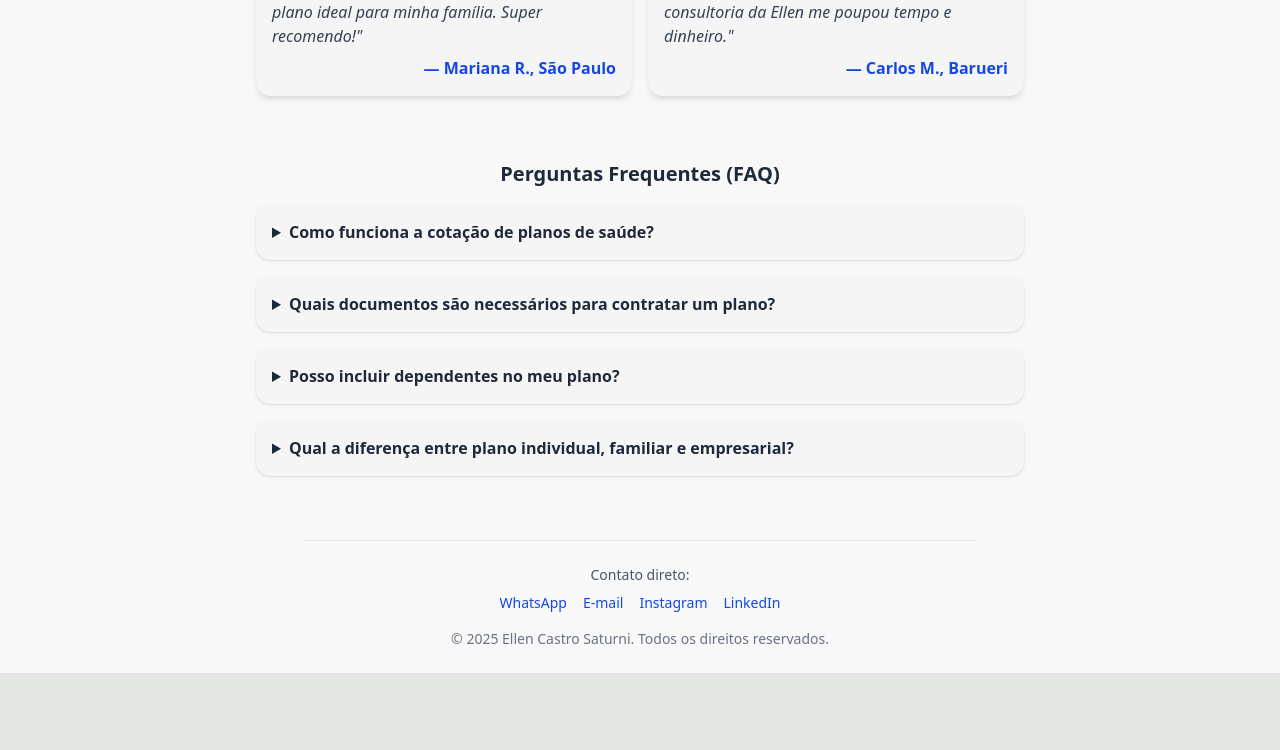
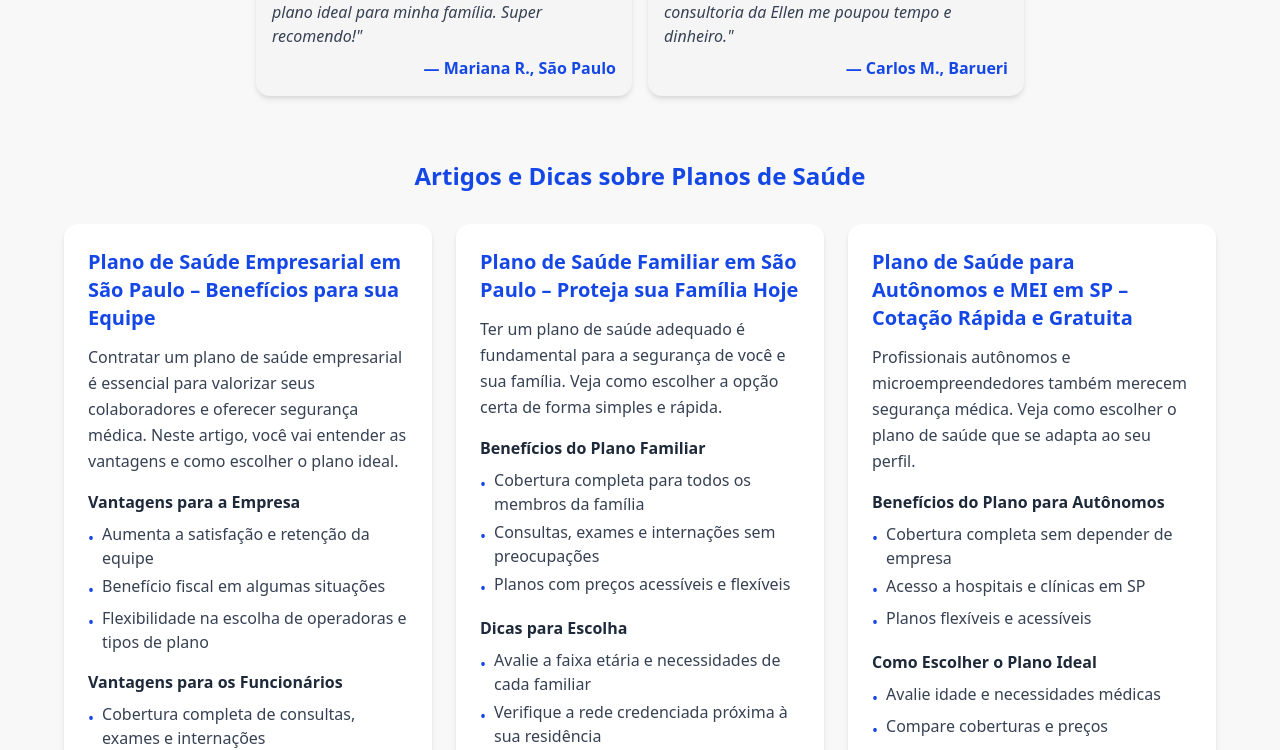
Before and after one commit to 201187/site-planos-saude, a React (Vite) app: page / in a window 1280 px wide. Shown: the part 2006-2756 px from the top of the page. Before the commit the page ends 2679 px from the top, so only its background shows below. Built offline with nearby package versions, Linux system fonts and the light colour scheme.

Commit message:
Adicionando seção de artigos sobre planos de saúde

```diff
--- a/src/App.jsx
+++ b/src/App.jsx
@@ -1,6 +1,7 @@
 import { useEffect, useRef } from "react";
 import { ChevronLeft, ChevronRight, CheckCircle, Lightbulb, Star, MessageCircle } from "lucide-react";
 import './App.css'
+import BlogSection from './components/BlogSection';
 
 // Import das imagens das operadoras
 import amilLogo from './assets/operadoras/amil.png';
@@ -230,6 +231,9 @@ export default function App() {
         </div>
       </section>
 
+      {/* Seção de Artigos */}
+      <BlogSection />
+
       {/* FAQ Section */}
       <section className="max-w-3xl mx-auto mb-16">
         <h2 className="text-xl font-bold mb-4 text-center">Perguntas Frequentes (FAQ)</h2>
--- a/src/components/BlogPost.jsx
+++ b/src/components/BlogPost.jsx
@@ -1,11 +1,36 @@
-import React from 'react';
+import { MessageCircle } from "lucide-react";
 
-export default function BlogPost({ title, author, date, content }) {
+export default function BlogPost({ title, content, summary, whatsappLink }) {
   return (
-    <div className="bg-white rounded-lg shadow-md p-6 mb-8">
-      <h1 className="text-3xl font-bold mb-2 text-blue-700">{title}</h1>
-      <p className="text-gray-600 text-sm mb-4">Por {author} em {date}</p>
-      <div className="prose max-w-none" dangerouslySetInnerHTML={{ __html: content }} />
-    </div>
+    <article className="bg-white rounded-xl shadow-md p-6 hover:shadow-lg transition-shadow">
+      <h3 className="text-xl font-bold mb-3 text-blue-700">{title}</h3>
+      <p className="text-gray-700 mb-4 leading-relaxed">{summary}</p>
+
+      <div className="space-y-4 mb-6">
+        {content.map((section, index) => (
+          <div key={index}>
+            <h4 className="font-bold text-gray-800 mb-2">{section.title}</h4>
+            <ul className="space-y-1">
+              {section.items.map((item, itemIndex) => (
+                <li key={itemIndex} className="text-gray-700 flex items-start gap-2">
+                  <span className="text-blue-700 mt-1">•</span>
+                  <span>{item}</span>
+                </li>
+              ))}
+            </ul>
+          </div>
+        ))}
+      </div>
+
+      <div className="border-t pt-4">
+        <a
+          href={whatsappLink}
+          className="inline-flex items-center gap-2 bg-green-500 text-white px-4 py-2 rounded-lg hover:bg-green-600 transition-colors"
+        >
+          <MessageCircle size={18} />
+          Receba sua cotação pelo WhatsApp
+        </a>
+      </div>
+    </article>
   );
 }
--- a/src/components/BlogSection.jsx
+++ b/src/components/BlogSection.jsx
@@ -1,34 +1,102 @@
-import React from 'react';
-import { Calendar, User, ArrowRight } from 'lucide-react';
+import BlogPost from './BlogPost';
 
 export default function BlogSection() {
-  const blogPosts = [
+  const articles = [
     {
       id: 1,
-      title: "Como escolher o plano de saúde ideal para sua família",
-      excerpt: "Descubra os principais fatores a considerar na hora de escolher um plano de saúde que atenda às necessidades da sua família.",
-      author: "Ellen Castro Saturni",
-      date: "15 de Janeiro, 2025",
-      readTime: "5 min de leitura",
-      category: "Dicas"
+      title: "Plano de Saúde Empresarial em São Paulo – Benefícios para sua Equipe",
+      summary: "Contratar um plano de saúde empresarial é essencial para valorizar seus colaboradores e oferecer segurança médica. Neste artigo, você vai entender as vantagens e como escolher o plano ideal.",
+      content: [
+        {
+          title: "Vantagens para a Empresa",
+          items: [
+            "Aumenta a satisfação e retenção da equipe",
+            "Benefício fiscal em algumas situações",
+            "Flexibilidade na escolha de operadoras e tipos de plano"
+          ]
+        },
+        {
+          title: "Vantagens para os Funcionários",
+          items: [
+            "Cobertura completa de consultas, exames e internações",
+            "Acesso a hospitais e clínicas de qualidade em SP",
+            "Atendimento personalizado"
+          ]
+        },
+        {
+          title: "Como Contratar",
+          items: [
+            "Compare preços e coberturas",
+            "Consulte a rede credenciada próxima da empresa",
+            "Conte com a orientação de um corretor especializado"
+          ]
+        }
+      ],
+      whatsappLink: "https://wa.me/5511940365963"
     },
     {
       id: 2,
-      title: "Diferenças entre planos individuais, familiares e empresariais",
-      excerpt: "Entenda as principais diferenças entre os tipos de planos de saúde e qual é o mais adequado para seu perfil.",
-      author: "Ellen Castro Saturni",
-      date: "12 de Janeiro, 2025",
-      readTime: "4 min de leitura",
-      category: "Guias"
+      title: "Plano de Saúde Familiar em São Paulo – Proteja sua Família Hoje",
+      summary: "Ter um plano de saúde adequado é fundamental para a segurança de você e sua família. Veja como escolher a opção certa de forma simples e rápida.",
+      content: [
+        {
+          title: "Benefícios do Plano Familiar",
+          items: [
+            "Cobertura completa para todos os membros da família",
+            "Consultas, exames e internações sem preocupações",
+            "Planos com preços acessíveis e flexíveis"
+          ]
+        },
+        {
+          title: "Dicas para Escolha",
+          items: [
+            "Avalie a faixa etária e necessidades de cada familiar",
+            "Verifique a rede credenciada próxima à sua residência",
+            "Considere consultoria especializada para facilitar a contratação"
+          ]
+        },
+        {
+          title: "Contratação Rápida",
+          items: [
+            "Compare planos e coberturas",
+            "Receba orientação personalizada do corretor",
+            "Solicite cotação pelo WhatsApp e finalize sem burocracia"
+          ]
+        }
+      ],
+      whatsappLink: "https://wa.me/5511940365963"
     },
     {
       id: 3,
-      title: "Carência em planos de saúde: o que você precisa saber",
-      excerpt: "Tudo sobre períodos de carência, quando se aplicam e como planejar sua contratação para evitar surpresas.",
-      author: "Ellen Castro Saturni",
-      date: "10 de Janeiro, 2025",
-      readTime: "6 min de leitura",
-      category: "Educativo"
+      title: "Plano de Saúde para Autônomos e MEI em SP – Cotação Rápida e Gratuita",
+      summary: "Profissionais autônomos e microempreendedores também merecem segurança médica. Veja como escolher o plano de saúde que se adapta ao seu perfil.",
+      content: [
+        {
+          title: "Benefícios do Plano para Autônomos",
+          items: [
+            "Cobertura completa sem depender de empresa",
+            "Acesso a hospitais e clínicas em SP",
+            "Planos flexíveis e acessíveis"
+          ]
+        },
+        {
+          title: "Como Escolher o Plano Ideal",
+          items: [
+            "Avalie idade e necessidades médicas",
+            "Compare coberturas e preços",
+            "Verifique rede credenciada próxima de você"
+          ]
+        },
+        {
+          title: "Contratação Simples",
+          items: [
+            "Entre em contato com um corretor especializado",
+            "Receba cotação personalizada pelo WhatsApp",
+            "Finalize rapidamente sem burocracia"
+          ]
+        }
+      ],
+      whatsappLink: "https://wa.me/5511940365963"
     }
   ];
 
@@ -36,48 +104,15 @@ export default function BlogSection() {
     <section className="max-w-6xl mx-auto mb-16">
       <h2 className="text-2xl font-bold mb-8 text-center text-blue-700">Artigos e Dicas sobre Planos de Saúde</h2>
       <div className="grid gap-6 md:grid-cols-2 lg:grid-cols-3">
-        {blogPosts.map((post) => (
-          <article key={post.id} className="bg-white rounded-xl shadow-md hover:shadow-lg transition-shadow p-6">
-            <div className="flex items-center gap-2 mb-3">
-              <span className="bg-blue-100 text-blue-700 px-3 py-1 rounded-full text-xs font-medium">
-                {post.category}
-              </span>
-            </div>
-
-            <h3 className="text-xl font-semibold mb-3 text-gray-800 line-clamp-2">
-              {post.title}
-            </h3>
-
-            <p className="text-gray-600 mb-4 line-clamp-3">
-              {post.excerpt}
-            </p>
-
-            <div className="flex items-center justify-between text-sm text-gray-500 mb-4">
-              <div className="flex items-center gap-1">
-                <User size={14} />
-                <span>{post.author}</span>
-              </div>
-              <div className="flex items-center gap-1">
-                <Calendar size={14} />
-                <span>{post.date}</span>
-              </div>
-            </div>
-
-            <div className="flex items-center justify-between">
-              <span className="text-sm text-gray-500">{post.readTime}</span>
-              <button className="flex items-center gap-1 text-blue-600 hover:text-blue-700 transition-colors font-medium">
-                Ler mais
-                <ArrowRight size={16} />
-              </button>
-            </div>
-          </article>
+        {articles.map((article) => (
+          <BlogPost
+            key={article.id}
+            title={article.title}
+            summary={article.summary}
+            content={article.content}
+            whatsappLink={article.whatsappLink}
+          />
         ))}
-      </div>
-
-      <div className="text-center mt-8">
-        <button className="bg-blue-700 text-white px-6 py-3 rounded-xl hover:bg-blue-800 transition-colors">
-          Ver todos os artigos
-        </button>
       </div>
     </section>
   );
```
Also changed, not shown: 1 other file (tests, documents, lock files or other folders).
